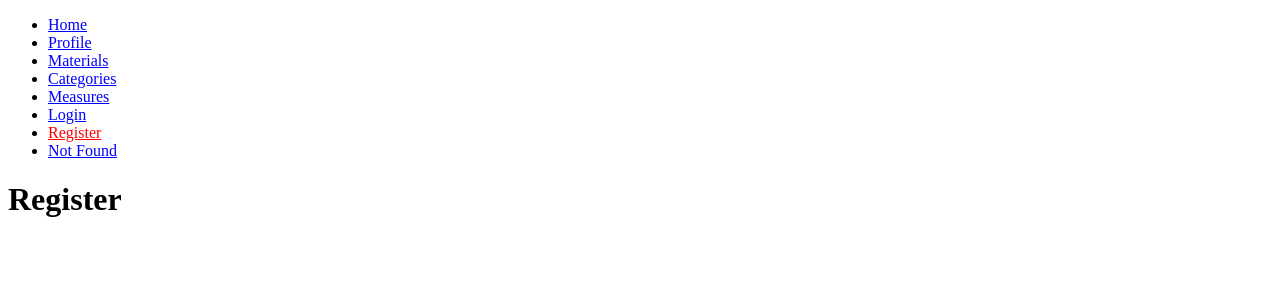
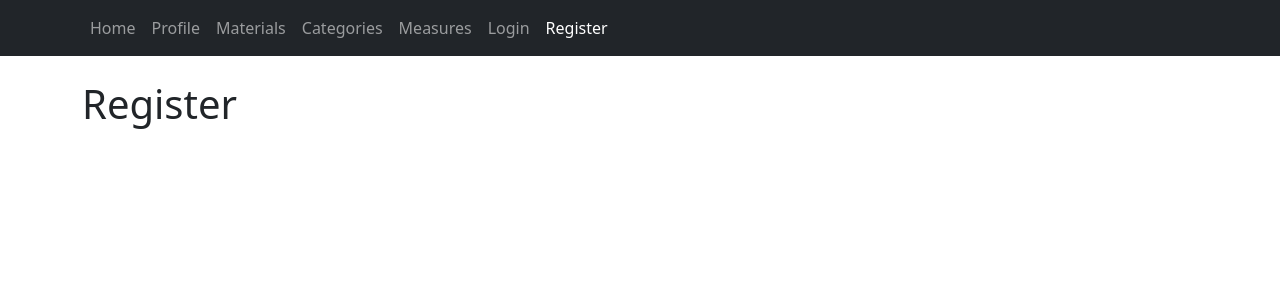
Before and after one commit to yanethvg/frontend-materials-react, a React (Vite) app: page /register in a window 1280 px wide. Before the commit this address had no page. Shown: the top 300 px of the page. Built offline with nearby package versions, Linux system fonts and the light colour scheme.

Commit message:
added navbar with boostrap-react and react-router-boostrap

```diff
--- a/package.json
+++ b/package.json
@@ -9,8 +9,11 @@
     "preview": "vite preview"
   },
   "dependencies": {
+    "bootstrap": "^5.2.1",
     "react": "^18.2.0",
+    "react-bootstrap": "^2.5.0",
     "react-dom": "^18.2.0",
+    "react-router-bootstrap": "^0.26.2",
     "react-router-dom": "^6.4.0"
   },
   "devDependencies": {
--- a/src/App.jsx
+++ b/src/App.jsx
@@ -1,14 +1,17 @@
 import { useState } from 'react'
 import { BrowserRouter } from 'react-router-dom';
-import {Routers} from "./Routers";
+import { Routers } from "./Routers";
 import { Menu } from "./components/basic/Menu";
+import { Container } from 'react-bootstrap';
 
 function App() {
 
   return (
    <BrowserRouter>
       <Menu />
+      <Container>
       <Routers />
+      </Container>
    </BrowserRouter>
   )
 }
--- a/src/Routers.jsx
+++ b/src/Routers.jsx
@@ -44,12 +44,7 @@ const routes = [
     path: '/register',
     element: <RegisterPage />,
     text: 'Register'
-  },
-  {
-    path: '*',
-    element: <p>Not found</p>,
-    text: 'Not Found'
-  },
+  }
 ]
 
 function Routers() {
--- a/src/components/basic/Menu.jsx
+++ b/src/components/basic/Menu.jsx
@@ -1,25 +1,27 @@
 import React from 'react'
 import { NavLink } from 'react-router-dom'
 import {routes }from './../../Routers'
+//Bootstrap
+import Container from 'react-bootstrap/Container';
+import Nav from 'react-bootstrap/Nav';
+import Navbar from 'react-bootstrap/Navbar';
+//react-router boostrap
+import {LinkContainer} from 'react-router-bootstrap'
 
 function Menu() {
     return (
-        <nav>
-            <ul>
-                {routes.map(route =>(
-                    <li>
-                        <NavLink
-                            style={({ isActive }) => ({
-                                color: isActive ? 'red' : 'blue'
-                            })}
-                            to={route.path}
-                        >
-                                {route.text}
-                        </NavLink>
-                    </li>)
-                )}
-            </ul>
-        </nav>
+        <Navbar bg="dark" variant="dark" sticky="top" className="mb-4">
+            <Container>
+            <Nav className="me-auto">
+            {routes.map(route =>(
+                <LinkContainer to={route.path} key={route.path}>
+                    <Nav.Link>{route.text}</Nav.Link>
+                </LinkContainer>
+                )
+            )}
+            </Nav>
+            </Container>
+        </Navbar>
     )
 }
 
--- a/src/containers/HomePage.jsx
+++ b/src/containers/HomePage.jsx
@@ -1,8 +1,8 @@
-import React from 'react';
+
 
 function HomePage() {
   return (
-    <h1>Home</h1>
+      <h1>Home</h1>
   );
 }
 
--- a/src/main.jsx
+++ b/src/main.jsx
@@ -1,7 +1,7 @@
 import React from 'react'
 import ReactDOM from 'react-dom/client'
 import App from './App'
-
+import 'bootstrap/dist/css/bootstrap.min.css';
 
 ReactDOM.createRoot(document.getElementById('root')).render(
   <React.StrictMode>
```
Also changed, not shown: 1 other file (tests, documents, lock files or other folders).
